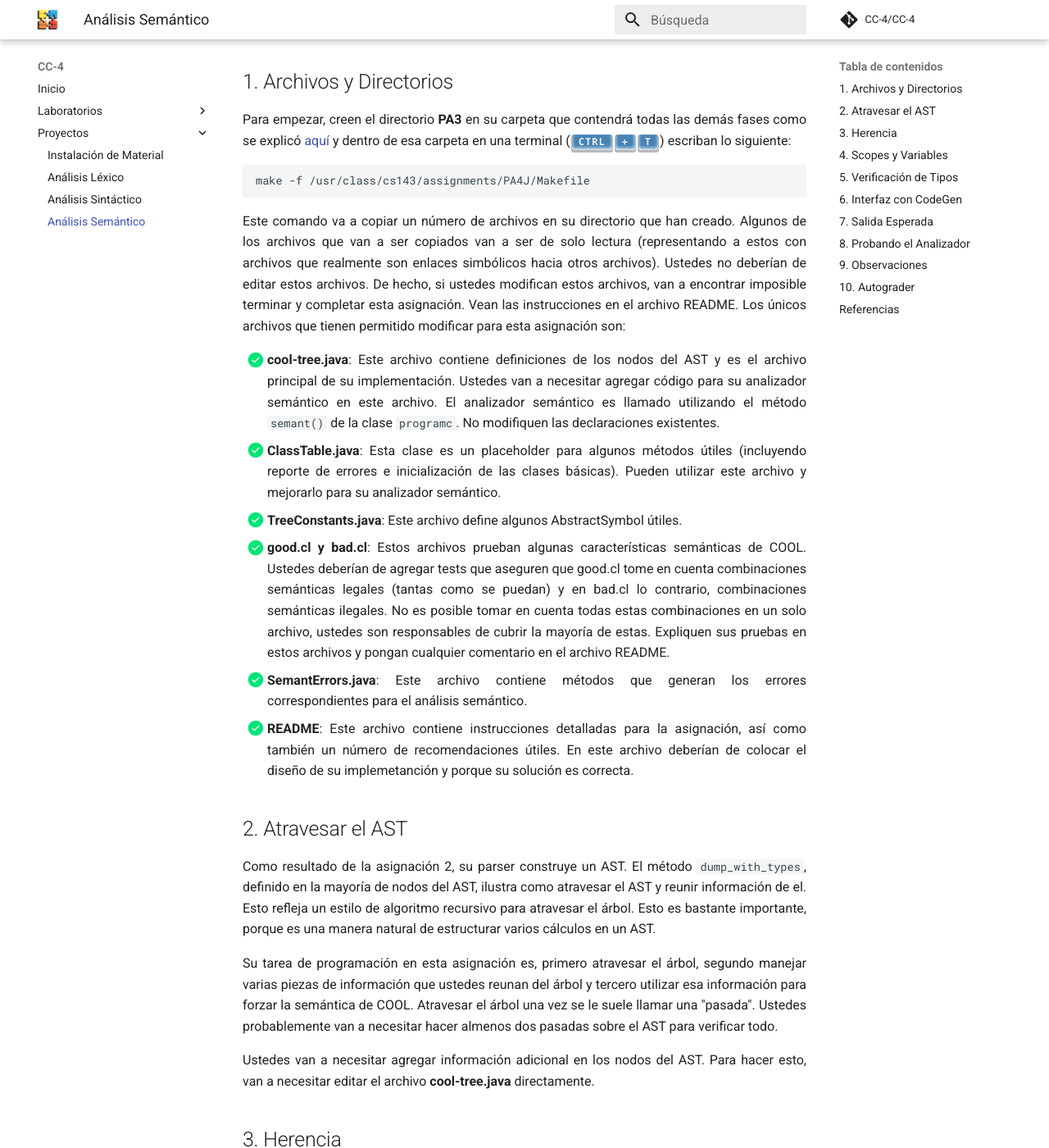
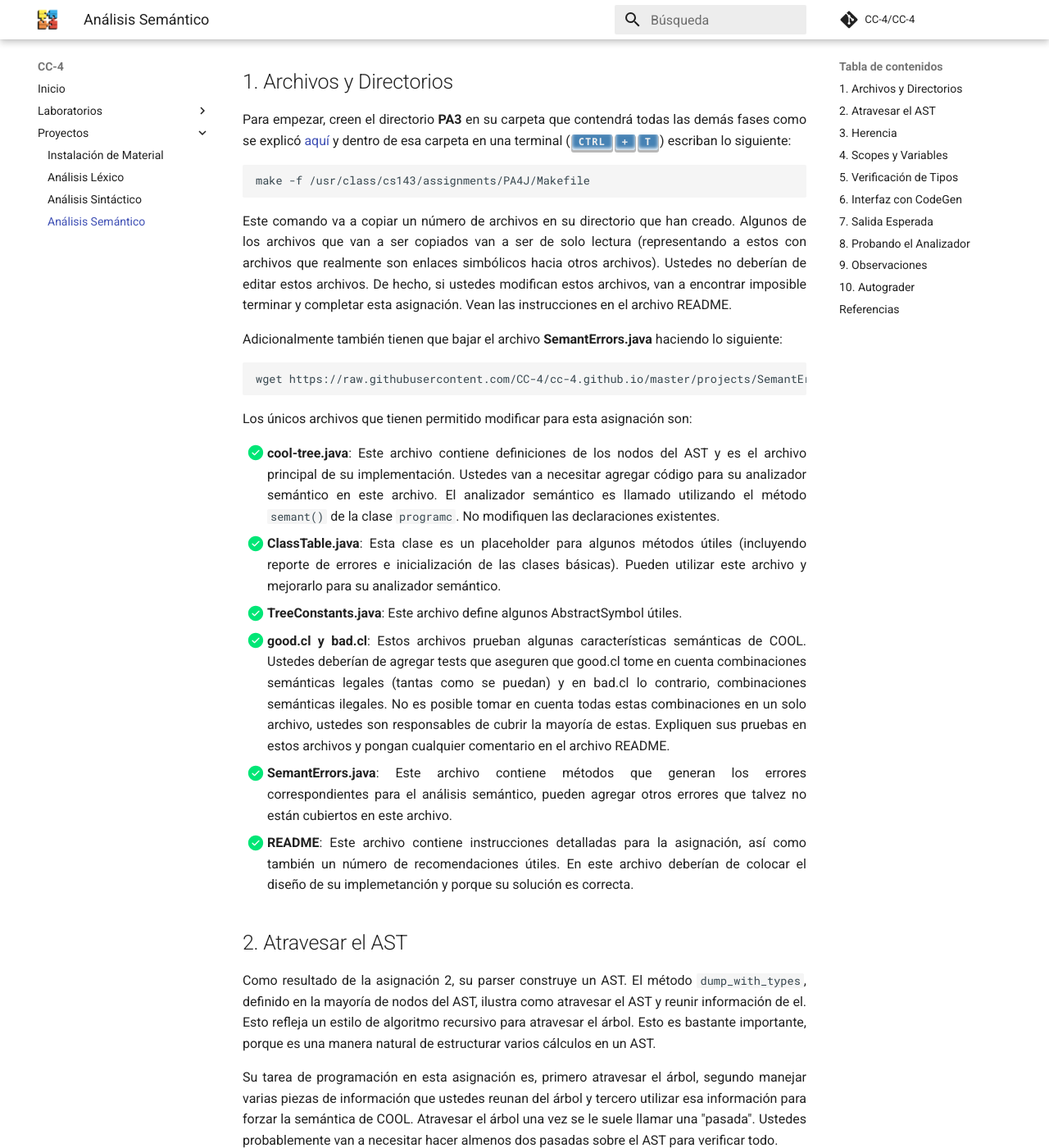
Before and after one commit to CC-4/CC-4, an MkDocs documentation site: the page built from docs/projects/proj03.md, in a window 1280 px wide and 1400 px high, scrolled down 1579 px. Shown: the whole window at 82% size. Built offline with MkDocs 1.6.1 and Material for MkDocs 9.7.7, drawn with Linux system fonts in a browser that asks for light colours; comment, search, counter and statistics services are not loaded.

Commit message:
include SemantErrors.java

````diff
--- a/docs/projects/proj03.md
+++ b/docs/projects/proj03.md
@@ -33,13 +33,21 @@ Para empezar, creen el directorio **PA3** en su carpeta que contendrá todas las
 make -f /usr/class/cs143/assignments/PA4J/Makefile
 ```
 
-Este comando va a copiar un número de archivos en su directorio que han creado. Algunos de los archivos que van a ser copiados van a ser de solo lectura (representando a estos con archivos que realmente son enlaces simbólicos hacia otros archivos). Ustedes no deberían de editar estos archivos. De hecho, si ustedes modifican estos archivos, van a encontrar imposible terminar y completar esta asignación. Vean las instrucciones en el archivo README. Los únicos archivos que tienen permitido modificar para esta asignación son:
+Este comando va a copiar un número de archivos en su directorio que han creado. Algunos de los archivos que van a ser copiados van a ser de solo lectura (representando a estos con archivos que realmente son enlaces simbólicos hacia otros archivos). Ustedes no deberían de editar estos archivos. De hecho, si ustedes modifican estos archivos, van a encontrar imposible terminar y completar esta asignación. Vean las instrucciones en el archivo README.
+
+Adicionalmente también tienen que bajar el archivo **SemantErrors.java** haciendo lo siguiente:
+
+```sh
+wget https://raw.githubusercontent.com/CC-4/cc-4.github.io/master/projects/SemantErrors.java
+```
+
+Los únicos archivos que tienen permitido modificar para esta asignación son:
 
 * [x] **cool-tree.java**: Este archivo contiene definiciones de los nodos del AST y es el archivo principal de su implementación. Ustedes van a necesitar agregar código para su analizador semántico en este archivo. El analizador semántico es llamado utilizando el método `semant()` de la clase `programc`. No modifiquen las declaraciones existentes.
 * [x] **ClassTable.java**: Esta clase es un placeholder para algunos métodos útiles (incluyendo reporte de errores e inicialización de las clases básicas). Pueden utilizar este archivo y mejorarlo para su analizador semántico.
 * [x] **TreeConstants.java**: Este archivo define algunos AbstractSymbol útiles.
 * [x] **good.cl y bad.cl**: Estos archivos prueban algunas características semánticas de COOL. Ustedes deberían de agregar tests que aseguren que good.cl tome en cuenta combinaciones semánticas legales (tantas como se puedan) y en bad.cl lo contrario, combinaciones semánticas ilegales. No es posible tomar en cuenta todas estas combinaciones en un solo archivo, ustedes son responsables de cubrir la mayoría de estas. Expliquen sus pruebas en estos archivos y pongan cualquier comentario en el archivo README.
-* [x] **SemantErrors.java**: Este archivo contiene métodos que generan los errores correspondientes para el análisis semántico.
+* [x] **SemantErrors.java**: Este archivo contiene métodos que generan los errores correspondientes para el análisis semántico, pueden agregar otros errores que talvez no están cubiertos en este archivo.
 * [x] **README**: Este archivo contiene instrucciones detalladas para la asignación, así como también un número de recomendaciones útiles. En este archivo deberían de colocar el diseño de su implemetanción y porque su solución es correcta.
 
 ## 2. Atravesar el AST
````
